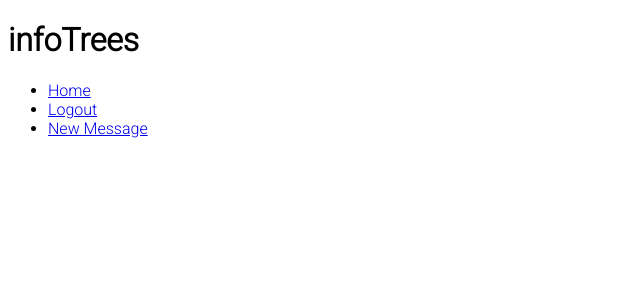
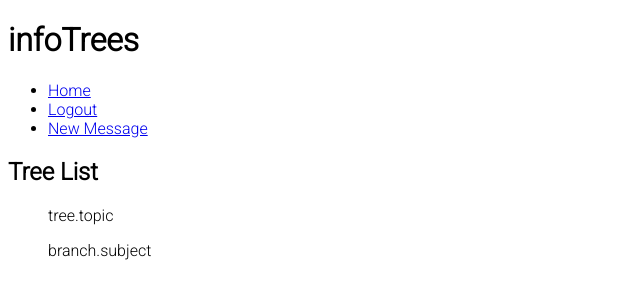
Before and after one commit to pxp888/infotree, a Django app: template forest/templates/forest/home.html in a window 1280 px wide. Shown: the top 300 px of the page, without its empty margins (0-640 px from the left). Run offline with Django 4.2, Linux system fonts and the light colour scheme; the template is opened without the code that fills it: values that come from a table or form of the project are taken from there, others are empty; a user stored in the database is signed in; tables that the repository leaves empty hold one stand-in row (values such as "Sample post").

Commit message:
add branch model

```diff
--- a/forest/admin.py
+++ b/forest/admin.py
@@ -1,7 +1,8 @@
 from django.contrib import admin
-from .models import Tree, Node, Target
+from .models import Tree, Branch, Node, Target
 
 # Register your models here.
 admin.site.register(Tree)
+admin.site.register(Branch)
 admin.site.register(Node)
 admin.site.register(Target)
--- a/forest/models.py
+++ b/forest/models.py
@@ -17,9 +17,23 @@ class Tree(models.Model):
         return self.topic
 
 
+class Branch(models.Model):
+    id = models.AutoField(primary_key=True)
+    tree = models.ForeignKey(Tree, on_delete=models.CASCADE, related_name='branches')
+    subject = models.CharField(max_length=300)
+    created_on = models.DateTimeField(auto_now_add=True)
+
+    class Meta:
+        ordering = ['-created_on']
+
+    def __str__(self):
+        return self.subject
+
+
 class Node(models.Model):
     id = models.AutoField(primary_key=True)
     tree = models.ForeignKey(Tree, on_delete=models.CASCADE, related_name='nodes')
+    branch = models.ForeignKey(Branch, on_delete=models.CASCADE, related_name='nodes')
     base = models.ForeignKey('self', on_delete=models.CASCADE, null=True, blank=True)
     subject = models.CharField(max_length=200)
     content = models.TextField()
--- a/forest/templates/forest/home.html
+++ b/forest/templates/forest/home.html
@@ -7,7 +7,22 @@
     <h1>Hi! You are not logged in.</h1>
 {% else %}
 
+    <div class="treelist">
+        <h2>Tree List</h2>
+        <ul>
+            {% for tree in trees %}
+                <p>tree.topic</p>
+            {% endfor %}
+        </ul>
+    </div>
 
+    <div class="branchlist">
+        <ul>
+            {% for branch in branches %}
+                <p>branch.subject</p>
+            {% endfor %}
+        </ul>
+    </div>
 
 {% endif %}
 {% endblock %}
--- a/templates/base.html
+++ b/templates/base.html
@@ -41,9 +41,6 @@
     {% endblock content %}
 
 
-    <script src="https://cdn.jsdelivr.net/npm/bootstrap@5.0.1/dist/js/bootstrap.bundle.min.js"
-        integrity="sha384-gtEjrD/SeCtmISkJkNUaaKMoLD0//ElJ19smozuHV6z3Iehds+3Ulb9Bn9Plx0x4" crossorigin="anonymous">
-        </script>
 </body>
 
 </html>
```
Also changed, not shown: forest/migrations/0001_initial.py, forest/migrations/0002_rename_targets_target.py (deleted).
